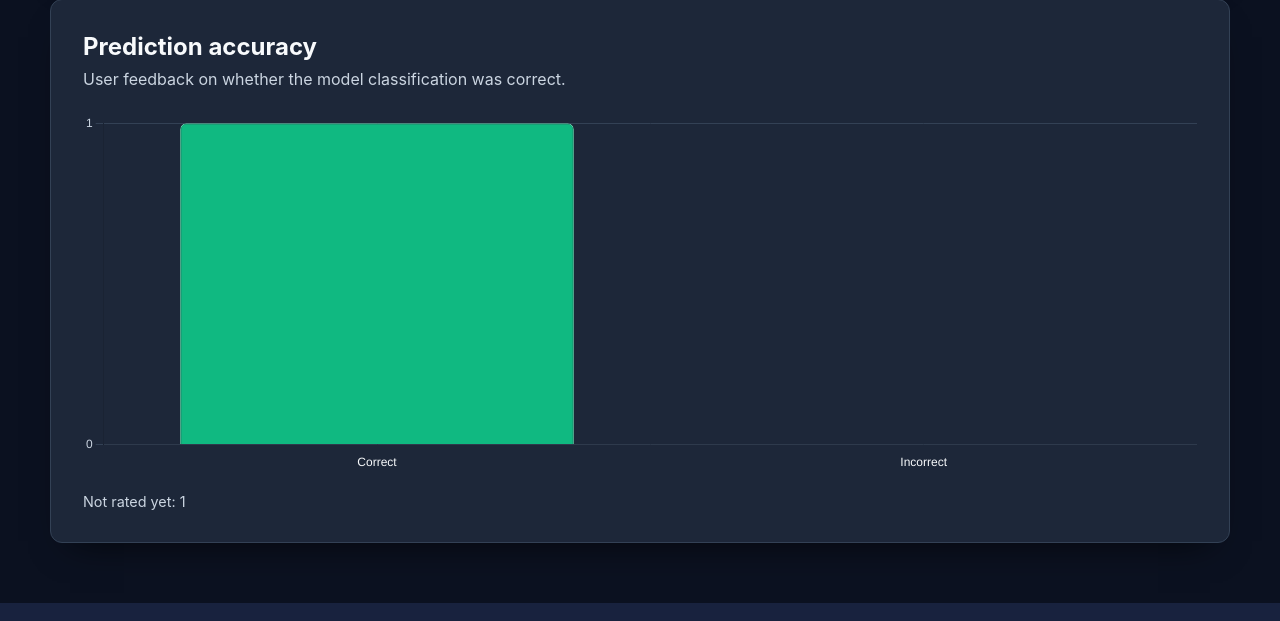
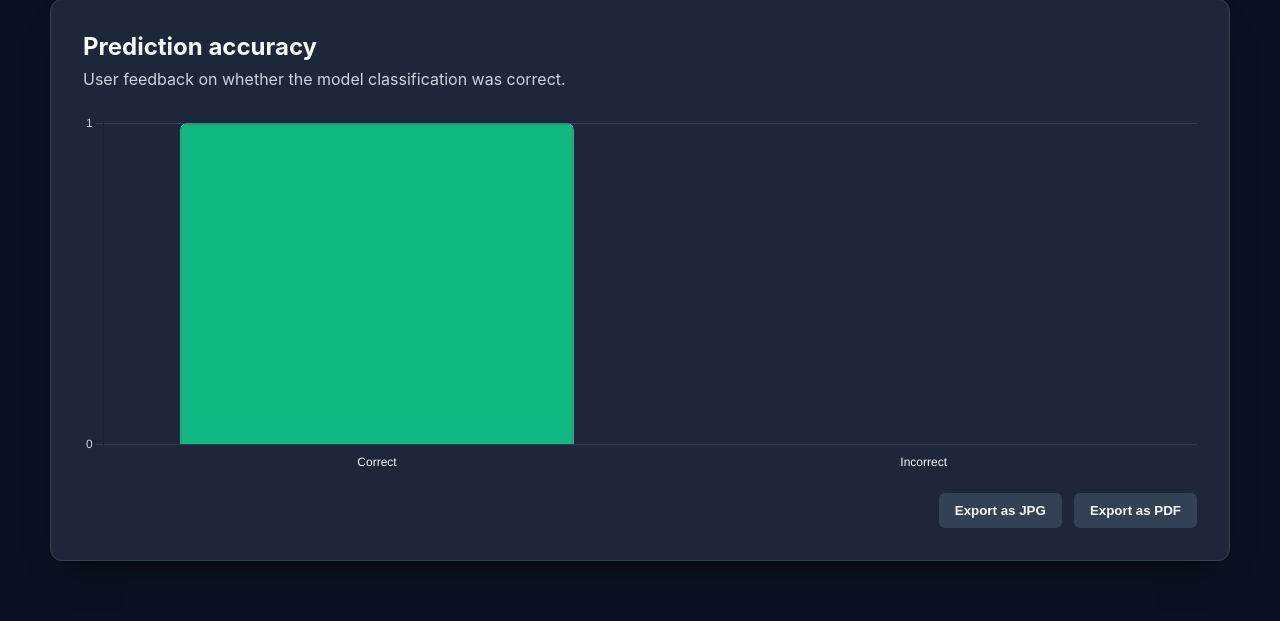
Before and after one commit to M3T1X1/Anti_Spam_Classifier, a Flask app: template scripts/templates/analytics.html in a window 1280 px wide. Shown: the part 1063-1684 px from the top of the page. Run offline with Flask 3, Linux system fonts and the light colour scheme; the template is opened without the code that fills it: most values are stand-ins (such as "Sample title", 1, 10 or a date in 2020); some libraries are stand-ins or nearby versions.

Commit message:
feat: added new plot exports

```diff
--- a/scripts/templates/analytics.html
+++ b/scripts/templates/analytics.html
@@ -61,11 +61,15 @@
             <div class="chart-container">
                 <canvas id="feedbackChart" aria-label="Bar chart of prediction accuracy"></canvas>
             </div>
-            <p class="unrated-note">Not rated yet: {{ unrated_count }}</p>
+            <div class="export-actions">
+            <button type="button" id="exportFeedbackJpg" class="btn btn-export">Export as JPG</button>
+            <button type="button" id="exportFeedbackPdf" class="btn btn-export">Export as PDF</button>
+    </div>
         </section>
     </main>
 
     <script>
+    // Inicjalizacja pierwszego wykresu
     const chart = new Chart(document.getElementById('classificationChart'), {
         type: 'bar',
         data: {
@@ -93,7 +97,8 @@
         }
     });
 
-        new Chart(document.getElementById('feedbackChart'), {
+    // Inicjalizacja drugiego wykresu
+    const feedbackChart = new Chart(document.getElementById('feedbackChart'), {
         type: 'bar',
         data: {
             labels: ['Correct', 'Incorrect'],
@@ -120,28 +125,37 @@
         }
     });
 
-        document.getElementById('exportJpg').addEventListener('click', () => {
+    // Funkcja pomocnicza do eksportu
+    const exportAsJpg = (chartInstance, fileName) => {
         const link = document.createElement('a');
-            link.href = chart.toBase64Image('image/jpeg', 1);
-            link.download = 'message-classification-chart.jpg';
+        link.href = chartInstance.toBase64Image('image/jpeg', 1);
+        link.download = `${fileName}.jpg`;
         link.click();
-        });
+    };
 
-        document.getElementById('exportPdf').addEventListener('click', () => {
+    const exportAsPdf = (chartInstance, title, fileName) => {
         const { jsPDF } = window.jspdf;
         const pdf = new jsPDF({ orientation: 'landscape', unit: 'mm', format: 'a4' });
-            const image = chart.toBase64Image('image/jpeg', 1);
+        const image = chartInstance.toBase64Image('image/jpeg', 1);
         const pageWidth = pdf.internal.pageSize.getWidth();
         const pageHeight = pdf.internal.pageSize.getHeight();
         const margin = 15;
         const imageWidth = pageWidth - (margin * 2);
-            const imageHeight = imageWidth * (chart.height / chart.width);
+        const imageHeight = imageWidth * (chartInstance.height / chartInstance.width);
 
         pdf.setFontSize(16);
-            pdf.text('Message classification analysis', margin, 15);
+        pdf.text(title, margin, 15);
         pdf.addImage(image, 'JPEG', margin, 25, imageWidth, Math.min(imageHeight, pageHeight - 40));
-            pdf.save('message-classification-chart.pdf');
-        });
+        pdf.save(`${fileName}.pdf`);
+    };
+
+    // Event Listenery dla pierwszego wykresu
+    document.getElementById('exportJpg').addEventListener('click', () => exportAsJpg(chart, 'message-classification-chart'));
+    document.getElementById('exportPdf').addEventListener('click', () => exportAsPdf(chart, 'Message classification analysis', 'message-classification-chart'));
+
+    // Event Listenery dla drugiego wykresu
+    document.getElementById('exportFeedbackJpg').addEventListener('click', () => exportAsJpg(feedbackChart, 'prediction-accuracy-chart'));
+    document.getElementById('exportFeedbackPdf').addEventListener('click', () => exportAsPdf(feedbackChart, 'Prediction accuracy analysis', 'prediction-accuracy-chart'));
 </script>
 </body>
 </html>
```
Lines whose indentation alone changed are shown as unchanged.
